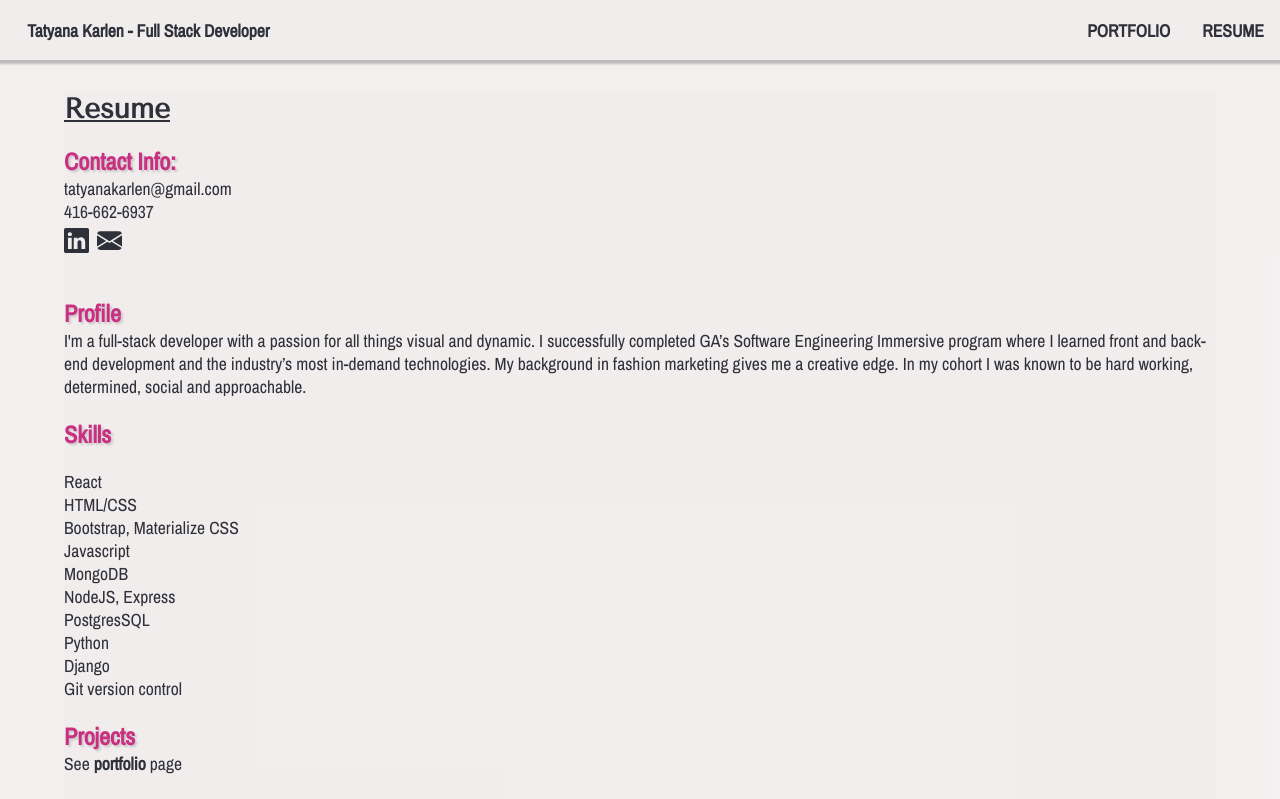
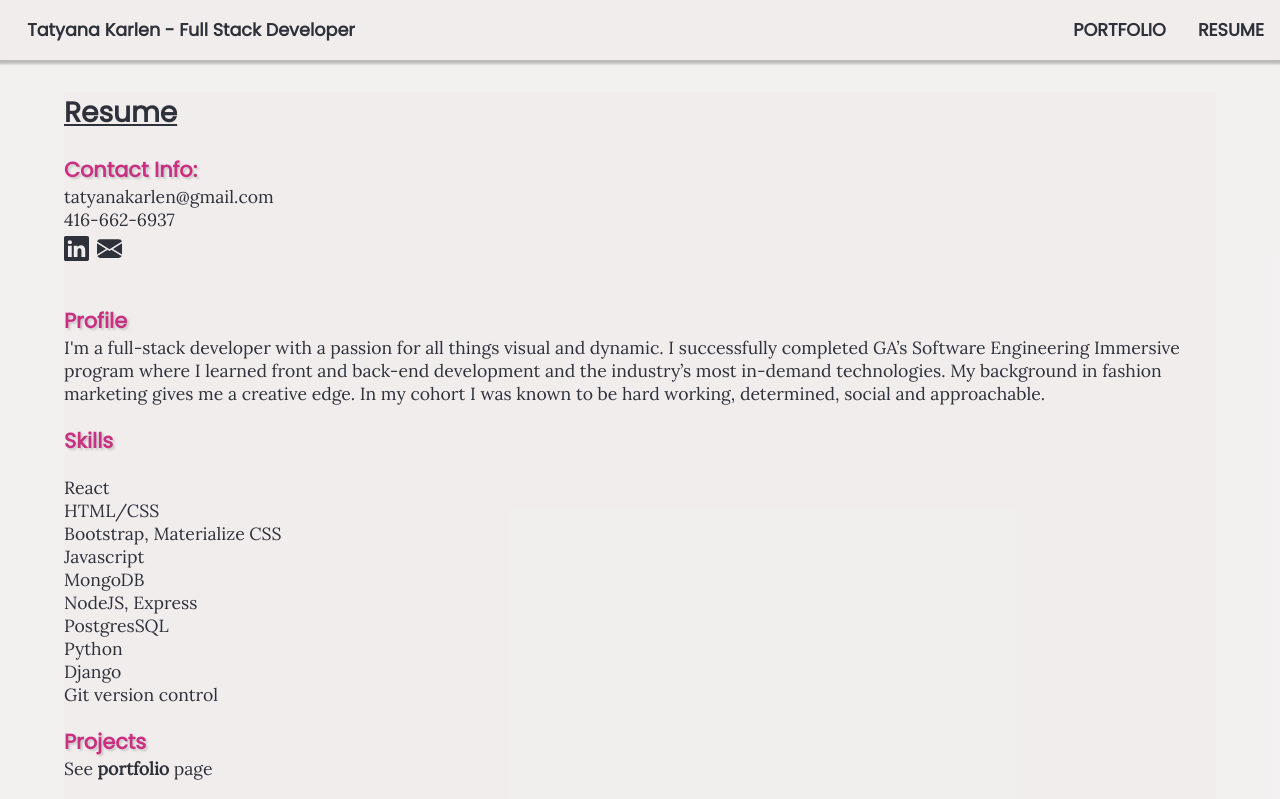
Before and after one commit to tatyanakarlen/PortfolioWebsite, a React (Create React App) app: page /resume in a window 1280 px wide. Shown: the top 799 px of the page. Built offline with nearby package versions, Linux system fonts and the light colour scheme.

Commit message:
changed font

```diff
--- a/src/components/Hero/Hero.css
+++ b/src/components/Hero/Hero.css
@@ -3,6 +3,7 @@
 @import url('https://fonts.googleapis.com/css2?family=Oswald&display=swap');
 @import url('https://fonts.googleapis.com/css2?family=Tenor+Sans&display=swap');
 @import url('https://fonts.googleapis.com/css2?family=Archivo+Narrow&display=swap');
+@import url('https://fonts.googleapis.com/css2?family=Lora&display=swap');
 
 /* If the browser window is 600px or smaller, the background color will be lightblue: */
 
@@ -47,12 +48,14 @@
 }
 
 .header {
-  text-transform: uppercase;
-  font-size: 2.5rem;
+  /* text-transform: uppercase; */
+  font-size: 3rem;
+  letter-spacing: 1px;
 
   color: #2e313a;
-  text-shadow: 2px 2px 2px rgb(150 150 150 / 40%);
-  font-family: Tenor Sans;
+  /* text-shadow: 2px 2px 2px rgb(150 150 150 / 40%); */
+  font-family: Poppins;
+
 }
 
 @media only screen and (max-width: 437px) {
@@ -70,10 +73,12 @@
 
 .sub-header {
   text-align: center;
-  /* text-transform: uppercase; */
-  font-size: 1.25rem;
+  text-transform: uppercase;
+  font-size: 1.1rem;
   color: #2e313a;
-  font-family: Archivo Narrow;
+  font-family: Poppins;
+  margin-top: -0.5rem;
+
 }
 
 @media only screen and (max-width: 349px) {
@@ -84,8 +89,8 @@
 
 .article {
   color: #2e313a;
-  font-size: 1.2rem;
-  font-family: Archivo Narrow;
+  font-size: 1.1rem;
+  font-family: Lora;
 }
 
 #icon-container a {
--- a/src/components/Hero/Hero.jsx
+++ b/src/components/Hero/Hero.jsx
@@ -13,7 +13,7 @@ const Hero = () => {
       <article class="article">
         Hello! I'm a web developer with a passion for UI/front-end. I'm experienced in both front and back-end development and up-to-date with the industry’s most
         in-demand technologies. My background in fashion marketing gives me a
-        creative edge. When I'm not coding I'm playing/teaching piano, thrifting or watching bad movies.
+        creative edge. When I'm not coding I'm playing/teaching piano, thrifting or watching off-beat movies.
       </article>
 
       <br />
--- a/src/components/PorfolioPiece/PortfolioPiece.css
+++ b/src/components/PorfolioPiece/PortfolioPiece.css
@@ -1,16 +1,17 @@
 @import url('https://fonts.googleapis.com/css2?family=Archivo+Narrow&display=swap');
+@import url('https://fonts.googleapis.com/css2?family=Lora&display=swap');
 
 .project-title {
     color: #2e313a;
     text-shadow: 2px 2px 2px rgb(150 150 150 / 40%);
     color: #c93082;
-    font-family: Archivo Narrow;
+    font-family: Poppins;
 }
 
 .project-details {
 color: #2e313a;
 font-size: 1.1rem;
-font-family: Archivo Narrow;
+font-family: Lora;
 }
 
 #project-headline {
@@ -18,7 +19,7 @@ font-family: Archivo Narrow;
     /* text-decoration: underline; */
     color: #2e313a;
     font-style: italic;
-    font-family: Archivo Narrow;
+    font-family: Lora;
 }
 
 
@@ -27,7 +28,7 @@ font-family: Archivo Narrow;
     /* color: rgb(151, 35, 151) */
     color: #2e313a;
     font-weight: bold;
-    font-family: Archivo Narrow;
+    font-family: Lora;
 }
 
 #img-container:hover .image {
--- a/src/components/PortfolioBox/PortfolioBox.css
+++ b/src/components/PortfolioBox/PortfolioBox.css
@@ -1,5 +1,6 @@
 @import url('https://fonts.googleapis.com/css2?family=Archivo+Narrow&display=swap');
 @import url('https://fonts.googleapis.com/css2?family=Tenor+Sans&display=swap');
+@import url('https://fonts.googleapis.com/css2?family=Poppins&display=swap');
 
 .Portfolio-Box-Container {
     width: 85%;
@@ -13,5 +14,5 @@
 
 #PROJECTS {
     text-decoration: underline;
-    font-family: Archivo Narrow;
+    font-family: Poppins;
 }
--- a/src/components/TopNav/TopNav.css
+++ b/src/components/TopNav/TopNav.css
@@ -22,7 +22,7 @@
     margin-left: 1.7rem;
     color: #2e313a;
     font-size: 1.1rem;
-    font-family: Archivo Narrow;
+    font-family: Poppins;
 
   }
 
@@ -69,7 +69,7 @@
     color: #2e313a;
     font-size: 1.1rem;
     font-weight: bold;
-    font-family: Archivo Narrow;
+    font-family: Poppins;
 
   }
 
--- a/src/pages/ResumePage/ResumePage.css
+++ b/src/pages/ResumePage/ResumePage.css
@@ -1,5 +1,7 @@
 @import url('https://fonts.googleapis.com/css2?family=Tenor+Sans&display=swap');
 @import url('https://fonts.googleapis.com/css2?family=Archivo+Narrow&display=swap');
+@import url('https://fonts.googleapis.com/css2?family=Poppins&display=swap');
+@import url('https://fonts.googleapis.com/css2?family=Lora&display=swap');
 
 .resume-container {
   width: 90%;
@@ -8,7 +10,7 @@
 
 #resume-header {
   margin-top: 2rem;
-  font-family: Tenor Sans;
+  font-family: Poppins;
   font-size: 1.75rem;
   /* text-transform: uppercase; */
   text-decoration: underline;
@@ -26,8 +28,8 @@
 .underlined {
   text-shadow: 2px 2px 2px rgb(150 150 150 / 40%);
   color: #c93082;
-  font-family: Archivo Narrow;
-  font-size: 1.5rem;
+  font-family: Poppins;
+  font-size: 1.3rem;
 }
 
 .job {
@@ -46,7 +48,7 @@
 }
 
 .text {
-  font-family: Archivo Narrow;
+  font-family: Lora;
   font-size: 1.1rem;
   color: #2e313a;
 }
--- a/src/pages/ResumePage/ResumePage.jsx
+++ b/src/pages/ResumePage/ResumePage.jsx
@@ -89,7 +89,7 @@ class ResumePage extends React.Component {
           <h3 class="underlined">Work Experience</h3>
           <br />
           <p class="job text">Piano Teacher</p>
-          <p class="job-italic">
+          <p class="job-italic text">
             Alla Breve Academy of Music/Private Practice,{' '}
             <span class="job-place-date">Toronto/Vaughan, 2016 - 2022</span>
           </p>
```
